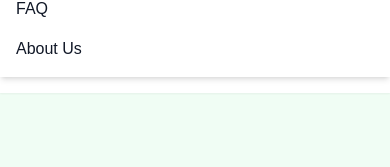
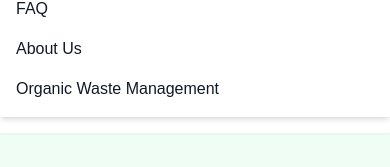
Before and after one commit to anmolmishra99/km-landing, a Next.js app: page / in a window 390 px wide. Both pictures are taken after a click on the button 350 px from the left and 91 px from the top of the page. Shown: the part 226-393 px from the top of the page. Built offline with nearby package versions, Linux system fonts and the light colour scheme.

Commit message:
biofermenter menu added

```diff
--- a/components/Navbar.jsx
+++ b/components/Navbar.jsx
@@ -74,6 +74,14 @@ const Navbar = () => {
                 About Us
               </Link>
             </li>
+            <li>
+              <Link
+                href="/organic-waste-management"
+                className="block hover:text-green-600"
+              >
+                Organic Waste Management
+              </Link>
+            </li>
           </ul>
         </nav>
       )}
```
